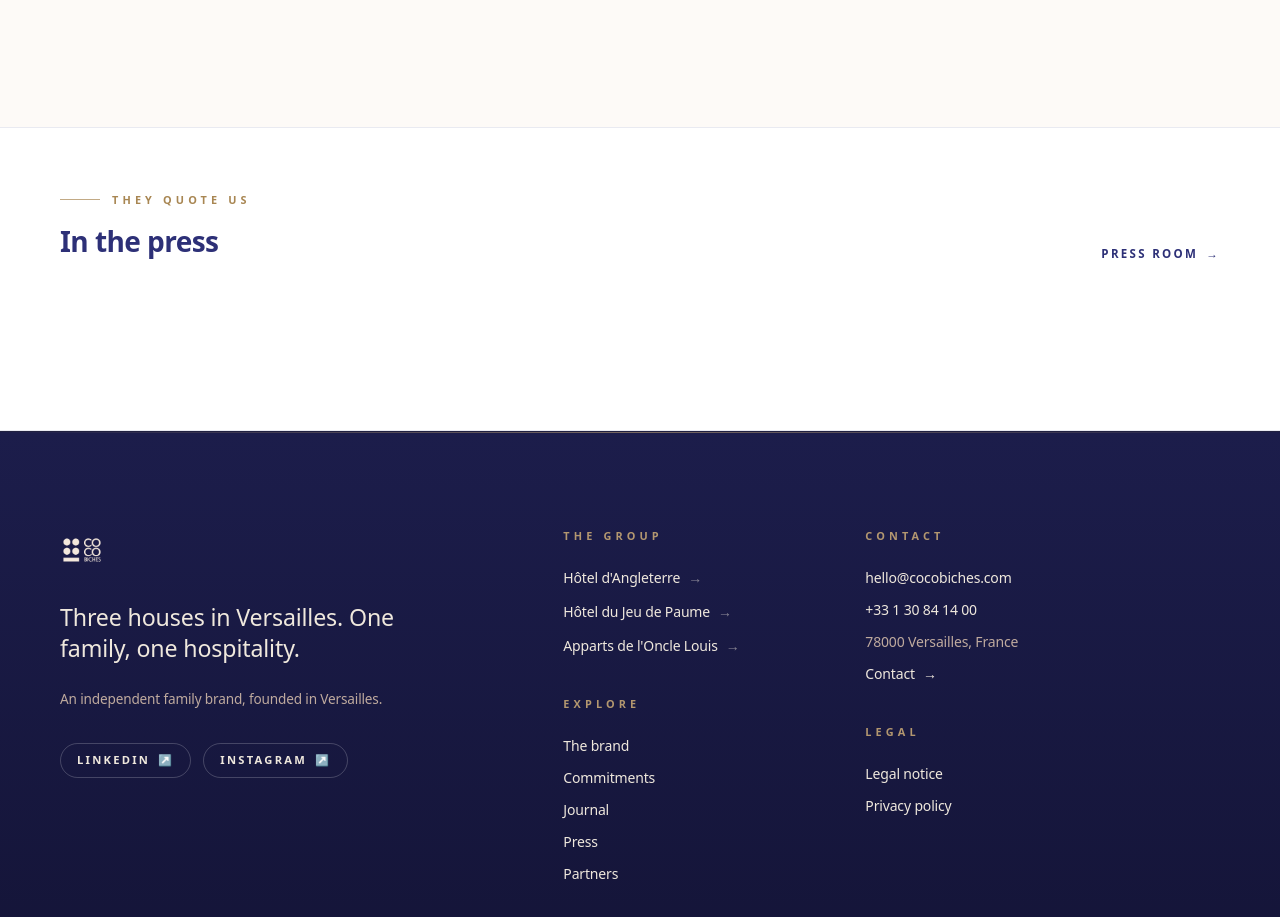
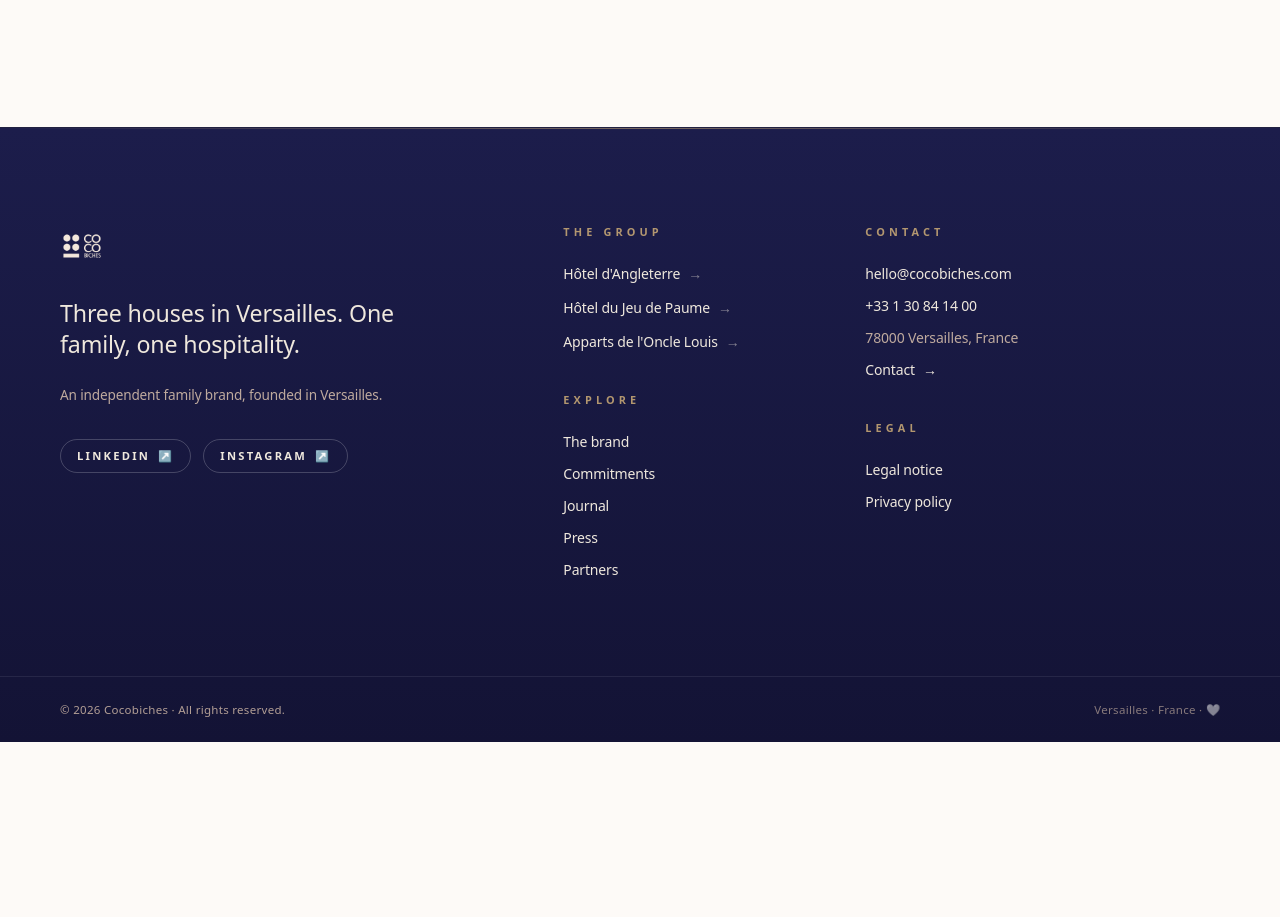
Before and after one commit to teocomyn/cocobiches, a Next.js app: page /en in a window 1280 px wide. Shown: the part 7041-7958 px from the top of the page. After the commit the page ends 7783 px from the top, so only its background shows below. Built offline with nearby package versions, Linux system fonts and the light colour scheme; no server answers.

Commit message:
fix: retirer la bande « Dans la presse » de l'accueil
Co-authored-by: Cursor <cursoragent@cursor.com>

```diff
--- a/app/[locale]/page.tsx
+++ b/app/[locale]/page.tsx
@@ -31,14 +31,6 @@ const JournalPreview = dynamic(
   () =>
     import("@/components/home/journal-preview").then((mod) => ({
       default: mod.JournalPreview,
-    })),
-  { loading: () => null },
-);
-
-const PressStrip = dynamic(
-  () =>
-    import("@/components/home/press-strip").then((mod) => ({
-      default: mod.PressStrip,
     })),
   { loading: () => null },
 );
@@ -123,7 +115,6 @@ export default async function HomePage({
       <NumbersSection dict={dict} />
       <TestimonialsSection dict={dict} />
       <JournalPreview dict={dict} locale={locale} />
-      <PressStrip dict={dict} locale={locale} />
     </>
   );
 }
--- a/components/home/press-strip.tsx
+++ /dev/null
@@ -1,75 +0,0 @@
-import Link from "next/link";
-import type { Dictionary } from "@/lib/get-dictionary";
-import type { Locale } from "@/lib/i18n-config";
-import { href } from "@/lib/paths";
-
-const OUTLETS = [
-  "Condé Nast Traveler",
-  "Le Figaro",
-  "Monocle",
-  "The Guardian",
-  "Télérama",
-  "Les Échos",
-  "Madame Figaro",
-  "The New York Times",
-] as const;
-
-export function PressStrip({
-  dict,
-  locale,
-}: {
-  dict: Dictionary;
-  locale: Locale;
-}) {
-  const h = dict.home;
-  const row = [...OUTLETS, ...OUTLETS];
-
-  return (
-    <section className="relative overflow-hidden border-y border-cocobiches-marine/10 bg-white py-14 md:py-16">
-      <div className="mx-auto max-w-[1240px] px-5 md:px-10">
-        <div className="flex flex-col items-start gap-5 md:flex-row md:items-end md:justify-between">
-          <div>
-            <div className="flex items-center gap-3 text-cocobiches-or-muted">
-              <span className="h-px w-10 bg-current opacity-70" aria-hidden />
-              <p className="cb-eyebrow">{h.pressEyebrow}</p>
-            </div>
-            <h2 className="font-display mt-3 text-[1.4rem] font-semibold tracking-[-0.02em] text-cocobiches-marine md:text-[1.75rem]">
-              {h.pressTitle}
-            </h2>
-          </div>
-          <Link
-            href={href(locale, "/presse")}
-            className="group inline-flex items-center gap-2 text-[0.72rem] font-semibold uppercase tracking-[0.2em] text-cocobiches-marine transition hover:text-cocobiches-marine-800"
-          >
-            <span className="underline-offset-4 group-hover:underline">
-              {h.pressCta}
-            </span>
-            <span aria-hidden className="transition-transform group-hover:translate-x-1">→</span>
-          </Link>
-        </div>
-      </div>
-
-      <div
-        className="cb-marquee-wrap relative mt-10 overflow-hidden"
-        aria-hidden
-        style={{
-          maskImage:
-            "linear-gradient(90deg, transparent 0%, black 8%, black 92%, transparent 100%)",
-          WebkitMaskImage:
-            "linear-gradient(90deg, transparent 0%, black 8%, black 92%, transparent 100%)",
-        }}
-      >
-        <div className="cb-marquee">
-          {row.map((name, i) => (
-            <span
-              key={`${name}-${i}`}
-              className="mx-9 inline-flex shrink-0 items-center whitespace-nowrap font-display text-[1.15rem] font-semibold tracking-[0.02em] text-cocobiches-marine/55 md:mx-12 md:text-[1.35rem]"
-            >
-              {name}
-            </span>
-          ))}
-        </div>
-      </div>
-    </section>
-  );
-}
```
